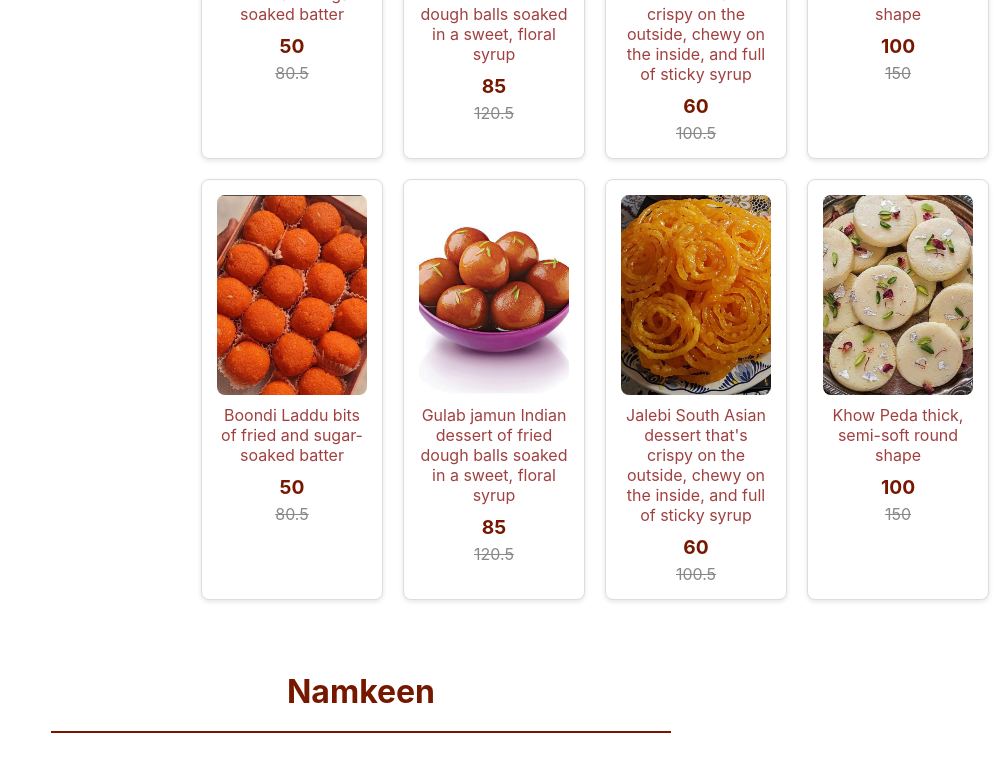
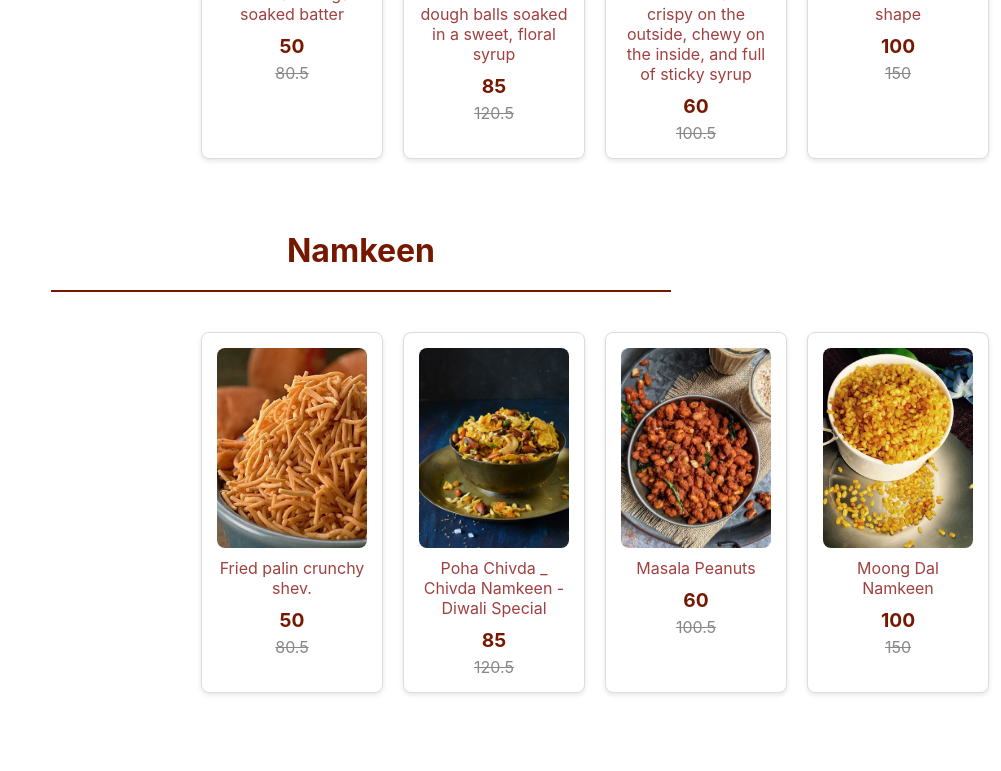
Before and after one commit to IamRaviMaurya/brijwasi, a React (Create React App) app: page /#/ in a window 1280 px wide. Shown: the part 541-1312 px from the top of the page, without its empty margins (279-1280 px from the left). After the commit the page ends 1264 px from the top, so only its background shows below. Built offline with nearby package versions, Linux system fonts and the light colour scheme.

Commit message:
changes update

```diff
--- a/src/Assets/Json Data/sweets.js
+++ b/src/Assets/Json Data/sweets.js
@@ -4,7 +4,6 @@ import p3_img from "../Sweet/Jalebi.jpeg";
 import p4_img from "../Sweet/Khowa_Peda.jpeg";
 import p5_img from "../Sweet/Rasgulla.jpeg";
 import p6_img from "../Sweet/Sonpapadi.jpeg";
-
 
 let data_product = [
   {
@@ -49,49 +48,6 @@ let data_product = [
     new_price: 100.0,
     old_price: 150.0,
   },
-  {
-    id: 1,
-    name: "Boondi Laddu bits of fried and sugar-soaked batter",
-    image: p1_img,
-    new_price: 50.0,
-    old_price: 80.5,
-  },
-  {
-    id: 2,
-    name: "Gulab jamun Indian dessert of fried dough balls soaked in a sweet, floral syrup",
-    image: p2_img,
-    new_price: 85.0,
-    old_price: 120.5,
-  },
-  {
-    id: 3,
-    name: "Jalebi South Asian dessert that's crispy on the outside, chewy on the inside, and full of sticky syrup",
-    image: p3_img,
-    new_price: 60.0,
-    old_price: 100.5,
-  },
-  {
-    id: 4,
-    name: "Khow Peda thick, semi-soft round shape",
-    image: p4_img,
-    new_price: 100.0,
-    old_price: 150.0,
-  },
-  {
-    id: 5,
-    name: "Rasgulla made from milk-based dumplings cooked in sugar syrup",
-    image: p5_img,
-    new_price: 100.0,
-    old_price: 150.0,
-  },
-  {
-    id: 6,
-    name: "Soan papdi its crumbly, crunchy texture",
-    image: p6_img,
-    new_price: 100.0,
-    old_price: 150.0,
-  }
-
 ];
 
 export default data_product;
```
